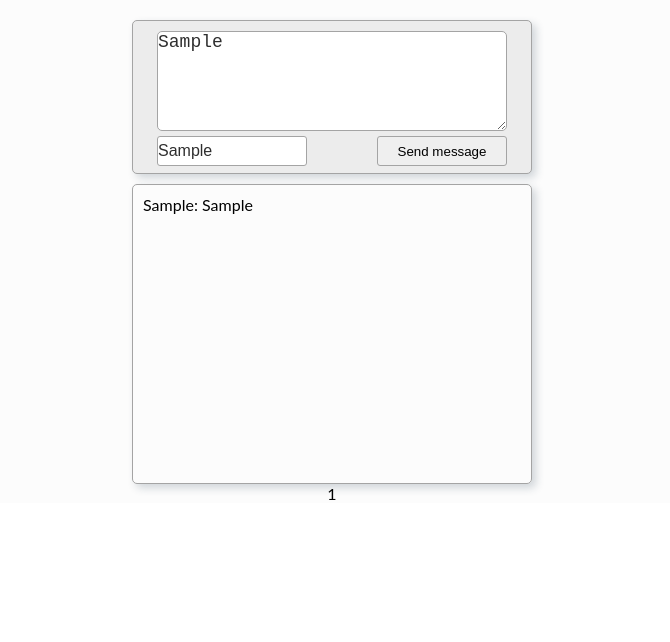
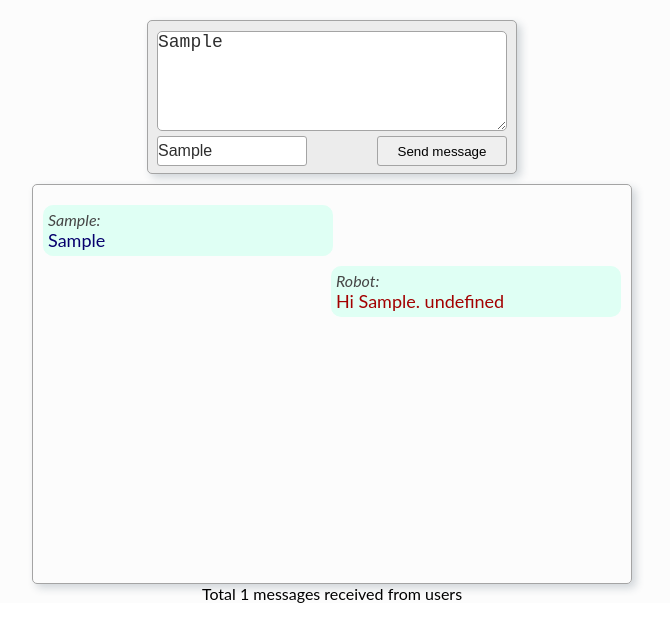
Before and after one commit to tzigor/React, a React (Create React App) app: page / in a window 1280 px wide. Both pictures are taken after typing "Sample", "Sample" into the empty fields and a click on the button "Send message". Shown: the top 642 px of the page, without its empty margins (308-978 px from the left). Built offline with nearby package versions, Linux system fonts and the light colour scheme.

Commit message:
First task done

```diff
--- a/src/App.jsx
+++ b/src/App.jsx
@@ -1,23 +1,36 @@
 
 import React from 'react';
-import { useState, useEffect } from "react";
+import { useState, useRef, useEffect } from "react";
 import './index.css'
 import { Message } from './components/Message/Message';
 import { Form } from './components/Form/Form';
+import { randomMessage } from './Utils';
 
 export function App() {
   const [count, setCount] = useState(0);
   const [messageList, setMessageList] = useState([]);
+  const [lastUser, setLastUser] = useState('');
 
+  const firstUpdate = useRef(true);
   useEffect(() => {
-    console.log('messageList updated');
-  }, [messageList])
+    if (firstUpdate.current) {
+      firstUpdate.current = false;
+      return;
+    }
+    setTimeout(() => {
+      const updateMessage = [
+        ...messageList,
+        { id: messageList.length + 1, author: 'Robot', text: 'Hi ' + lastUser + '. ' + randomMessage() }
+      ];
+      setMessageList(updateMessage);
+    }, 1500);
+  }, [count]);
 
   return (
     <div className="App">
-      <Form message={messageList} handleChangeText={setMessageList} count={setCount} />
+      <Form message={messageList} handleChangeText={setMessageList} setCount={setCount} setLastUser={setLastUser} />
       <Message messageList={messageList} />
-      {count}
+      <p>Total {count} messages received from users</p>
     </div>
   )
 }
--- a/src/Utils.jsx
+++ b/src/Utils.jsx
@@ -8,3 +8,17 @@ export function plural(n) {
     else if (n === 1) return '1 word'
     else return n + ' words'
 }
+
+export function randomMessage() {
+    const messages = [
+        "Do something with passion or not it all",
+        "How do you do?",
+        "Nice day, isn't it?",
+        "I recently changed the oil",
+        "If you never try you will never know",
+        "Life is a one time offer, use it well",
+        "The best thing in our life is love",
+        "Never regret anything that made you smile"
+    ];
+    return messages[Math.floor(Math.random() * (messages.length + 1))]
+}
--- a/src/components/Form/Form.css
+++ b/src/components/Form/Form.css
@@ -3,7 +3,7 @@
     flex-direction: column;
     background-color: rgb(236, 236, 236);
     height: 154px;
-    width: 400px;
+    width: 370px;
     box-shadow: 4px 4px 8px 0px rgba(34, 60, 80, 0.2);
     padding-top: 10px;
     margin-top: 20px;
--- a/src/components/Form/Form.jsx
+++ b/src/components/Form/Form.jsx
@@ -1,17 +1,19 @@
 import './Form.css'
-import React from 'react';
-import { useState } from "react";
+import { React, useState } from "react";
 
-export const Form = ({ message, handleChangeText, count }) => {
+export const Form = ({ message, handleChangeText, setCount, setLastUser }) => {
     const [textToBeSend, setTextToBeSend] = useState('')
     const [user, setUser] = useState('')
 
     const handleClick = () => {
         if (!(user === '')) {
-            message.push({ id: message.length + 1, author: user, text: textToBeSend });
-            handleChangeText(message);
-            console.log(message);
-            count(message.length)
+            const updateMessage = [
+                ...message,
+                { id: message.length + 1, author: user, text: textToBeSend }
+            ];
+            handleChangeText(updateMessage);
+            setCount(updateMessage.length);
+            setLastUser(user);
         }
     }
 
--- a/src/components/Message/Message.css
+++ b/src/components/Message/Message.css
@@ -5,9 +5,11 @@
     color: #2e2e2e;
 }
 
-.message {
-    height: 300px;
-    width: 400px;
+.messageBox {
+    display: flex;
+    flex-direction: column;
+    height: 400px;
+    width: 600px;
     box-shadow: 4px 4px 8px 0px rgba(34, 60, 80, 0.2);
     padding: 10px;
     margin-top: 10px;
@@ -15,3 +17,32 @@
     border: 1px solid #A4A4A4;
     overflow-y: scroll;
 }
+
+.message {
+    margin-top: 10px;
+    width: 290px;
+    font-weight: 400;
+    font-size: 18px;
+    color: #07006e;
+    padding: 5px;
+    background-color: rgb(223, 255, 244);
+    border-radius: 10px;
+}
+
+.robotMessage {
+    margin-top: 10px;
+    width: 290px;
+    font-weight: 400;
+    font-size: 18px;
+    color: #a30000;
+    align-self: flex-end;
+    padding: 5px;
+    background-color: rgb(223, 255, 244);
+    border-radius: 10px;
+}
+
+.userStyle {
+    color: #464646;
+    font-size: 16px;
+    font-style: italic;
+}
--- a/src/components/Message/Message.jsx
+++ b/src/components/Message/Message.jsx
@@ -1,10 +1,18 @@
-import React from 'react';
-import './Message.css'
+import { React, useState } from "react";
+import './Message.css';
 
 export const Message = ({ messageList }) => {
+    let messageStyle = ''
     return <>
-        <div className="message">
-            {messageList.map((item, index) => <div key={item.id}>{item.author}: {item.text}</div>)}
+        <div className="messageBox">
+            {messageList.map((item) => {
+                if (item.author === 'Robot') messageStyle = "robotMessage"
+                else messageStyle = "message"
+                return <div className={messageStyle} key={item.id}>
+                    <p className="userStyle">{item.author}:</p>
+                    <p>{item.text}</p>
+                </div>
+            })}
         </div>
     </>
 }
```
